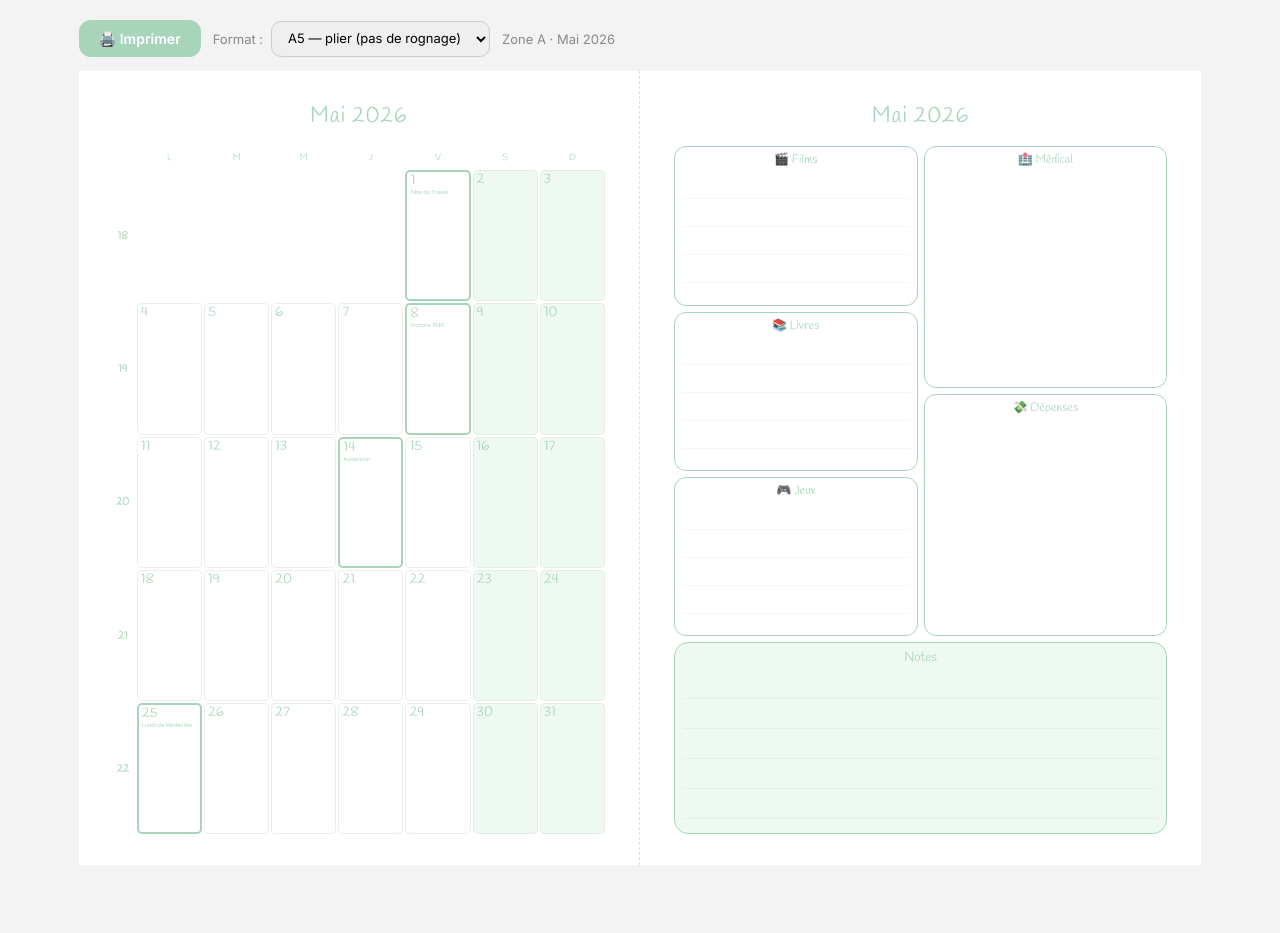
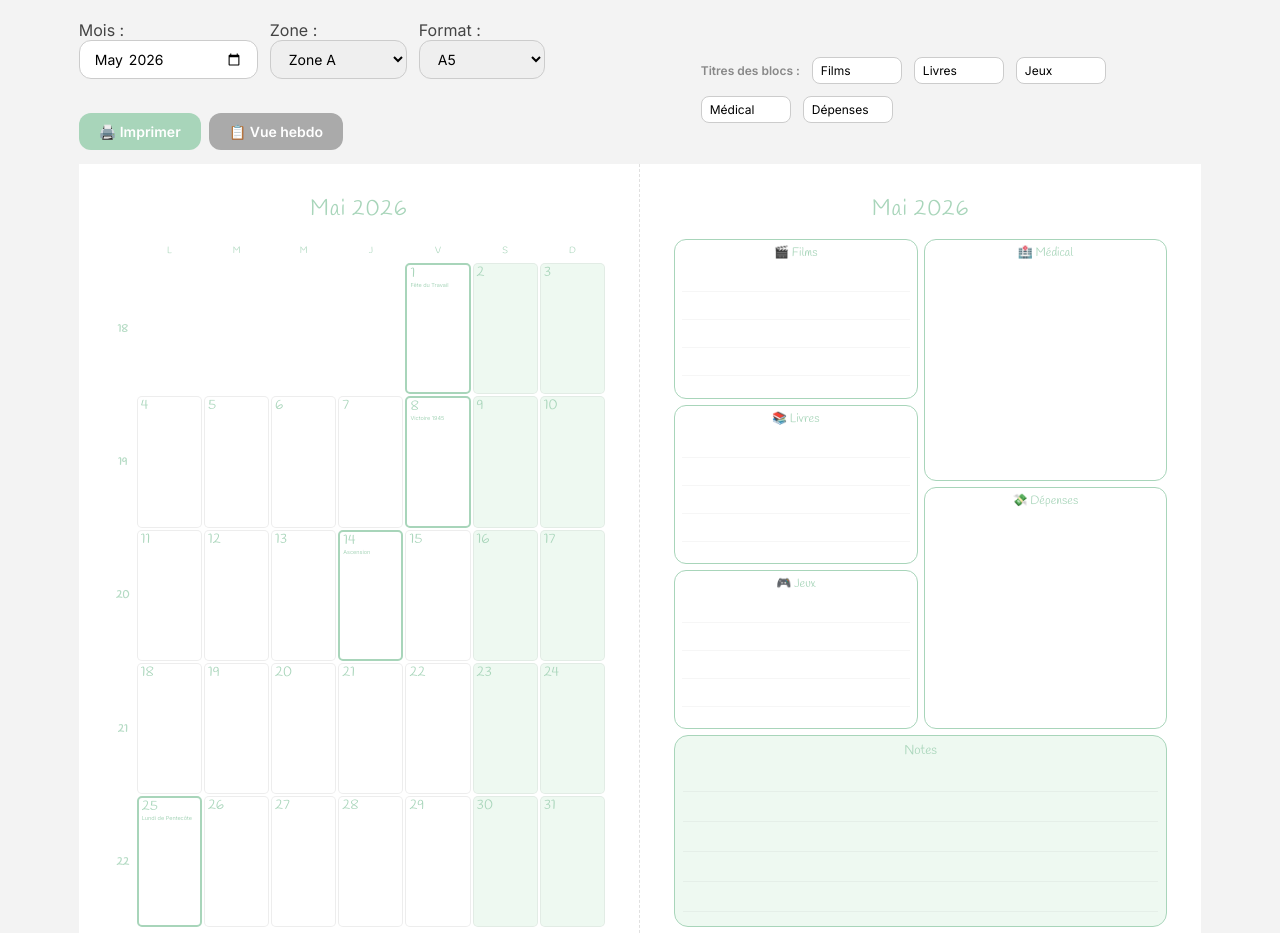
Before and after one commit to Croquy/My-Tools, a plain HTML site: page agenda-mois.html in a window 1280 px wide. Shown: the top 933 px of the page. Before the commit the page ends 885 px from the top, so only its background shows below. Drawn offline with Linux system fonts and the light colour scheme; no server answers.

Commit message:
Update agenda-mois.html

```diff
--- a/agenda-mois.html
+++ b/agenda-mois.html
@@ -283,15 +283,42 @@ body.fmt-b6 .page {
 <body>
 
 <div class="controls">
-  <button onclick="window.print()">🖨️ Imprimer</button>
-  <div style="display:flex;align-items:center;gap:8px;">
-    <label style="font-size:13px;color:#888;">Format :</label>
-    <select id="formatPicker" onchange="applyFormat()" style="padding:8px 12px;border-radius:10px;border:1px solid #ccc;font-family:inherit;font-size:13px;">
-      <option value="A5">A5 — plier (pas de rognage)</option>
-      <option value="B6">B6 — plier + rogner</option>
+  <div style="display:flex;align-items:center;gap:12px;flex-wrap:wrap;">
+    <div>
+      <label>Mois :</label><br>
+      <input type="month" id="moisPicker" style="padding:9px 14px;border-radius:12px;border:1px solid #ccc;font-family:inherit;font-size:14px;">
+    </div>
+    <div>
+      <label>Zone :</label><br>
+      <select id="zonePicker" style="padding:9px 14px;border-radius:12px;border:1px solid #ccc;font-family:inherit;font-size:14px;">
+        <option value="none">— Aucune —</option>
+        <option value="A" selected>Zone A</option>
+        <option value="B">Zone B</option>
+        <option value="C">Zone C</option>
       </select>
     </div>
-  <span class="info" id="controlInfo"></span>
+    <div>
+      <label>Format :</label><br>
+      <select id="formatPicker" onchange="applyFormat()" style="padding:9px 14px;border-radius:12px;border:1px solid #ccc;font-family:inherit;font-size:14px;">
+        <option value="A5">A5</option>
+        <option value="B6">B6 (rogner)</option>
+      </select>
+    </div>
+    <div style="padding-top:22px;display:flex;gap:8px;">
+      <button onclick="window.print()">🖨️ Imprimer</button>
+      <button onclick="ouvrirAgenda()" style="background:#aaa;">📋 Vue hebdo</button>
+    </div>
+  </div>
+
+  <!-- Titres des blocs -->
+  <div style="display:flex;gap:12px;flex-wrap:wrap;margin-top:10px;align-items:center;">
+    <span style="font-size:12px;color:#888;font-weight:600;">Titres des blocs :</span>
+    <input type="text" id="titreB1" placeholder="Films"    oninput="saveTitresMois()" style="width:90px;padding:5px 8px;border-radius:8px;border:1px solid #ccc;font-family:inherit;font-size:12px;">
+    <input type="text" id="titreB2" placeholder="Livres"   oninput="saveTitresMois()" style="width:90px;padding:5px 8px;border-radius:8px;border:1px solid #ccc;font-family:inherit;font-size:12px;">
+    <input type="text" id="titreB3" placeholder="Jeux"     oninput="saveTitresMois()" style="width:90px;padding:5px 8px;border-radius:8px;border:1px solid #ccc;font-family:inherit;font-size:12px;">
+    <input type="text" id="titreB4" placeholder="Médical"  oninput="saveTitresMois()" style="width:90px;padding:5px 8px;border-radius:8px;border:1px solid #ccc;font-family:inherit;font-size:12px;">
+    <input type="text" id="titreB5" placeholder="Dépenses" oninput="saveTitresMois()" style="width:90px;padding:5px 8px;border-radius:8px;border:1px solid #ccc;font-family:inherit;font-size:12px;">
+  </div>
 </div>
 
 <div class="page" id="mainPage">
@@ -314,15 +341,15 @@ body.fmt-b6 .page {
         <!-- Col gauche : Films · Livres · Jeux -->
         <div class="notes-col col-left">
           <div class="bloc">
-            <div class="bloc-title">🎬 Films</div>
+            <div class="bloc-title" id="labelB1">🎬 Films</div>
             <div class="bloc-lines"></div>
           </div>
           <div class="bloc">
-            <div class="bloc-title">📚 Livres</div>
+            <div class="bloc-title" id="labelB2">📚 Livres</div>
             <div class="bloc-lines"></div>
           </div>
           <div class="bloc">
-            <div class="bloc-title">🎮 Jeux</div>
+            <div class="bloc-title" id="labelB3">🎮 Jeux</div>
             <div class="bloc-lines"></div>
           </div>
         </div>
@@ -330,10 +357,10 @@ body.fmt-b6 .page {
         <!-- Col droite : Médical · Dépenses -->
         <div class="notes-col col-right">
           <div class="bloc">
-            <div class="bloc-title">🏥 Médical</div>
+            <div class="bloc-title" id="labelB4">🏥 Médical</div>
           </div>
           <div class="bloc">
-            <div class="bloc-title">💸 Dépenses</div>
+            <div class="bloc-title" id="labelB5">💸 Dépenses</div>
           </div>
         </div>
 
@@ -384,30 +411,45 @@ const MONTHS_FR = [
 const DAYS_SHORT = ["L","M","M","J","V","S","D"];
 
 
-/* ─── Lecture des paramètres URL ─── */
-const params   = new URLSearchParams(window.location.search);
-const moisParam = params.get("mois") || (() => {
+/* ─── Initialisation depuis URL ou date courante ─── */
+const urlParams  = new URLSearchParams(window.location.search);
+const moisParam  = urlParams.get("mois") || (() => {
   const n = new Date();
   return `${n.getFullYear()}-${String(n.getMonth()+1).padStart(2,"0")}`;
 })();
-const zone = params.get("zone") || "A";
+const zoneParam  = urlParams.get("zone") || "A";
 
-const [yearStr, monthStr] = moisParam.split("-");
-const year  = parseInt(yearStr);
-const month = parseInt(monthStr) - 1; // 0-based
+// Init pickers
+document.getElementById("moisPicker").value  = moisParam;
+document.getElementById("zonePicker").value  = zoneParam;
 
-/* ─── Thème du mois ─── */
+/* ─── Fonction centrale : lit les pickers et reconstruit ─── */
+function getParams() {
+  const mois = document.getElementById("moisPicker").value || moisParam;
+  const z    = document.getElementById("zonePicker").value;
+  const [y, m] = mois.split("-");
+  return { mois, zone: z, year: parseInt(y), month: parseInt(m) - 1 };
+}
+
+function applyThemeAndTitles() {
+  const { year, month, zone } = getParams();
   const theme = THEMES[month];
   document.documentElement.style.setProperty("--accent", theme.accent);
   document.documentElement.style.setProperty("--pastel", theme.pastel);
   document.documentElement.style.setProperty("--border", `1.5px solid ${theme.accent}`);
-
-/* ─── Titres ─── */
   const label = `${MONTHS_FR[month]} ${year}`;
   document.getElementById("monthTitle").textContent  = label;
   document.getElementById("notesHeader").textContent = label;
-document.getElementById("controlInfo").textContent =
-  `Zone ${zone !== "none" ? zone : "—"} · ${label}`;
+}
+
+applyThemeAndTitles();
+
+// Relance tout quand on change mois ou zone
+document.getElementById("moisPicker").addEventListener("change", () => {
+  applyThemeAndTitles();
+  buildCalendar();
+});
+document.getElementById("zonePicker").addEventListener("change", buildCalendar);
 
 
 /* ════════════════════════════════
@@ -456,7 +498,7 @@ function getHolidays(y) {
   return map;
 }
 
-const holidayMap = new Map([...getHolidays(year), ...getHolidays(year+1)]);
+// holidayMap is built inside buildCalendar now
 
 
 /* ════════════════════════════════
@@ -498,7 +540,9 @@ function isVacance(dk, ranges) {
    CONSTRUCTION DU CALENDRIER
 ════════════════════════════════ */
 async function buildCalendar() {
-  const vacRanges = await fetchVacances(zone);
+  const { year, month, zone } = getParams();
+  const holidayMap = new Map([...getHolidays(year), ...getHolidays(year+1)]);
+  const vacRanges  = await fetchVacances(zone);
   const grid      = document.getElementById("calGrid");
   grid.innerHTML  = "";
 
@@ -569,6 +613,16 @@ async function buildCalendar() {
   }
 }
 
+/* ─── Navigation vers vue hebdomadaire ─── */
+function ouvrirAgenda() {
+  const { mois, zone } = getParams();
+  // Ouvre agenda.html sur la semaine du 1er du mois
+  const d = new Date(mois + "-01");
+  const yr = d.getFullYear();
+  const wk = String(getISOWeek(d)).padStart(2, "0");
+  window.open(`agenda.html?week=${yr}-W${wk}&zone=${zone}`, "_blank");
+}
+
 /* ════════════════════════════════
    GESTION DU FORMAT A5 / B6
 ════════════════════════════════ */
@@ -620,6 +674,29 @@ function applyFormat() {
 // Init format A5 par défaut
 applyFormat();
 
+/* ════════════════════════════════
+   TITRES DES BLOCS (localStorage)
+════════════════════════════════ */
+const BLOC_DEFAULTS = ["Films","Livres","Jeux","Médical","Dépenses"];
+const BLOC_ICONS    = ["🎬","📚","🎮","🏥","💸"];
+
+function loadTitresMois() {
+  for (let i = 1; i <= 5; i++) {
+    const saved = localStorage.getItem(`mois_titre${i}`) || BLOC_DEFAULTS[i-1];
+    document.getElementById(`titreB${i}`).value = saved;
+    document.getElementById(`labelB${i}`).textContent = BLOC_ICONS[i-1] + " " + saved;
+  }
+}
+
+function saveTitresMois() {
+  for (let i = 1; i <= 5; i++) {
+    const val = document.getElementById(`titreB${i}`).value || BLOC_DEFAULTS[i-1];
+    localStorage.setItem(`mois_titre${i}`, val);
+    document.getElementById(`labelB${i}`).textContent = BLOC_ICONS[i-1] + " " + val;
+  }
+}
+
+loadTitresMois();
 buildCalendar();
 </script>
 </body>
```
Lines whose indentation alone changed are shown as unchanged.
